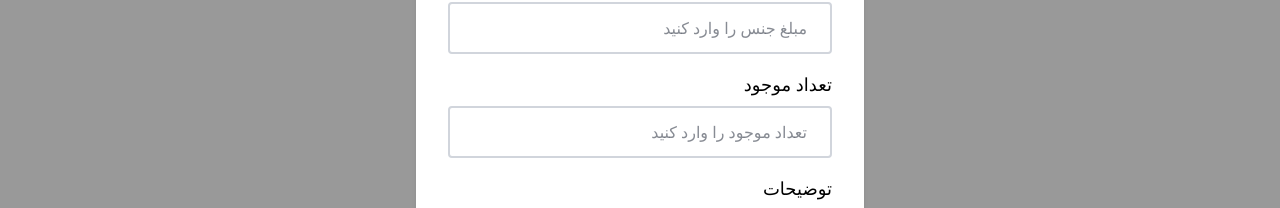
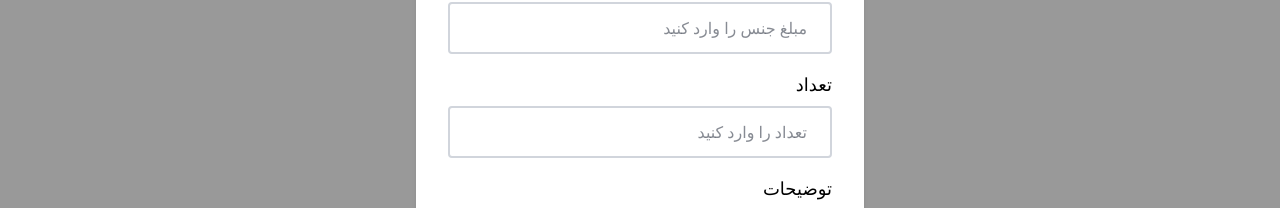
Before and after one commit to mohammadalidev2026-star/accounting, a React (Vite) app: page /sales in a window 1280 px wide. Both pictures are taken after a click on the button "ثبت فاکتور فروش". Shown: the part 335-543 px from the top of the page. Built offline with nearby package versions, Linux system fonts and the light colour scheme; no server answers.

Commit message:
fix(fix misses options)

```diff
--- a/src/Sales.jsx
+++ b/src/Sales.jsx
@@ -259,7 +259,7 @@ export default function Sales() {
                   مجموع
                 </th>
                 <th className="border py-3 px-4 border-gray-300 dark:border-slate-700">
-                  موجود تعداد
+                  تعداد
                 </th>
                 <th className="border py-3 px-4 border-gray-300 dark:border-slate-700">
                   مبلغ
--- a/src/Transactions.jsx
+++ b/src/Transactions.jsx
@@ -242,7 +242,7 @@ export default function Transactions() {
                   مجموع
                 </th>
                 <th className="border py-3 px-4 border-gray-300 dark:border-slate-700">
-                  موجود تعداد
+                  تعداد
                 </th>
                 <th className="border py-3 px-4 border-gray-300 dark:border-slate-700">
                   مبلغ
--- a/src/components/SalesCreateModal.jsx
+++ b/src/components/SalesCreateModal.jsx
@@ -41,7 +41,7 @@ export default function SalesCreateModal({ setCreatSalesModal, refetch }) {
 
     if (!product) return alert("لطفاً جنس را انتخاب کنید");
     if (!price) return alert("مبلغ را وارد کنید");
-    if (!count) return alert("تعداد موجود را وارد کنید");
+    if (!count) return alert("تعداد را وارد کنید");
 
     try {
       await createSale({
@@ -191,12 +191,10 @@ export default function SalesCreateModal({ setCreatSalesModal, refetch }) {
 
           {/* تعداد */}
           <div className="flex flex-col gap-2">
-            <h2 className="font-medium text-black text-lg text-right">
-              تعداد موجود
-            </h2>
+            <h2 className="font-medium text-black text-lg text-right">تعداد</h2>
             <input
               type="number"
-              placeholder="تعداد موجود را وارد کنید"
+              placeholder="تعداد را وارد کنید"
               name="count"
               className="w-full py-3 text-gray-900 border-2 border-gray-300 text-right px-2 rounded"
             />
--- a/src/components/SalesUpdateModal.jsx
+++ b/src/components/SalesUpdateModal.jsx
@@ -188,7 +188,7 @@ export default function SalesUpdateModal({
             {/* تعداد */}
             <div className="flex flex-col gap-2">
               <h2 className="font-medium text-lg text-black text-right">
-                تعداد موجود
+                تعداد
               </h2>
               <input
                 type="number"
--- a/src/components/TransactionCreatModal.jsx
+++ b/src/components/TransactionCreatModal.jsx
@@ -50,7 +50,7 @@ export default function TransactionCreatModal({
     if (!product) return alert("جنس را انتخاب کنید");
     if (!customer) return alert("مشتری را انتخاب کنید");
     if (!price) return alert("مبلغ را وارد کنید");
-    if (!count) return alert("تعداد موجود را وارد کنید");
+    if (!count) return alert("تعداد را وارد کنید");
 
     try {
       await adminCreateTransaction({
@@ -200,12 +200,10 @@ export default function TransactionCreatModal({
 
           {/* تعداد */}
           <div className="flex flex-col gap-2">
-            <h2 className="font-medium text-black text-lg text-right">
-              تعداد موجود
-            </h2>
+            <h2 className="font-medium text-black text-lg text-right">تعداد</h2>
             <input
               type="number"
-              placeholder="تعداد موجود را وارد کنید"
+              placeholder="تعداد را وارد کنید"
               name="count"
               className="w-full py-3 text-gray-900 border-2 border-gray-300 text-right px-2 rounded"
             />
--- a/src/components/TransactionUpdateModal.jsx
+++ b/src/components/TransactionUpdateModal.jsx
@@ -198,7 +198,7 @@ export default function TransactionUpdateModal({
             {/* تعداد */}
             <div className="flex flex-col gap-2">
               <h2 className="font-medium text-lg text-black text-right">
-                تعداد موجود
+                تعداد
               </h2>
               <input
                 type="number"
```
